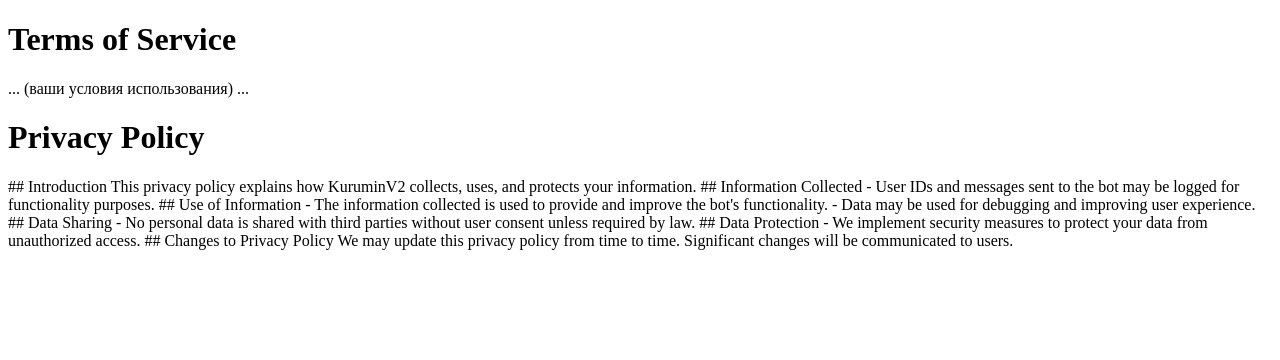
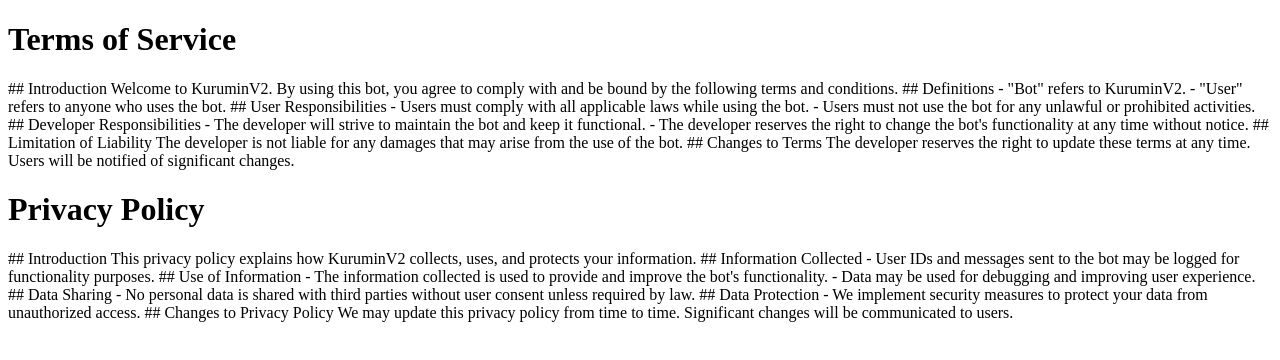
Before and after one commit to dehavo/Kurumin, a plain HTML site: page index.html in a window 1280 px wide. Drawn offline with Linux system fonts and the light colour scheme.

Commit message:
Update index.html

```diff
--- a/index.html
+++ b/index.html
@@ -7,7 +7,26 @@
 </head>
 <body>
     <h1>Terms of Service</h1>
-    <p>... (ваши условия использования) ...</p>
+    <p>## Introduction
+Welcome to KuruminV2. By using this bot, you agree to comply with and be bound by the following terms and conditions.
+
+## Definitions
+- "Bot" refers to KuruminV2.
+- "User" refers to anyone who uses the bot.
+
+## User Responsibilities
+- Users must comply with all applicable laws while using the bot.
+- Users must not use the bot for any unlawful or prohibited activities.
+
+## Developer Responsibilities
+- The developer will strive to maintain the bot and keep it functional.
+- The developer reserves the right to change the bot's functionality at any time without notice.
+
+## Limitation of Liability
+The developer is not liable for any damages that may arise from the use of the bot.
+
+## Changes to Terms
+The developer reserves the right to update these terms at any time. Users will be notified of significant changes.</p>
 
     <h1>Privacy Policy</h1>
     <p>
```
